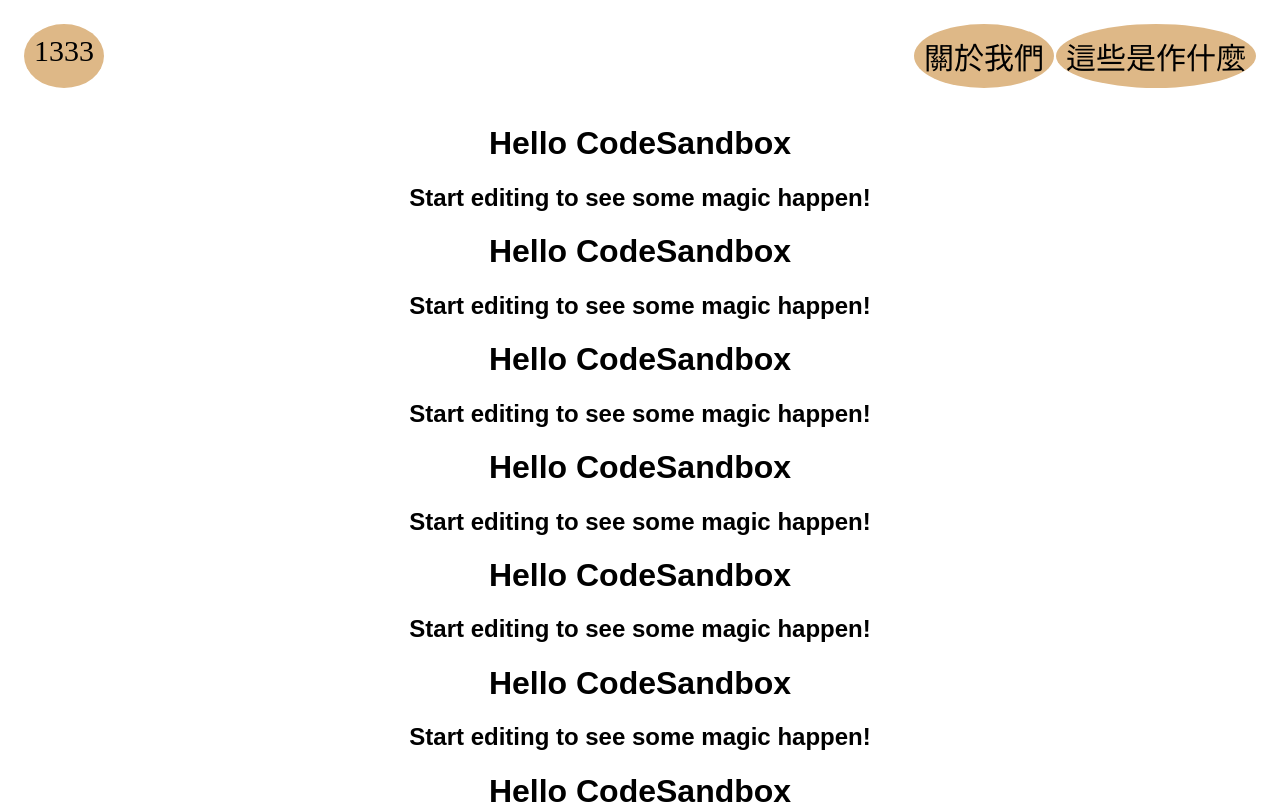
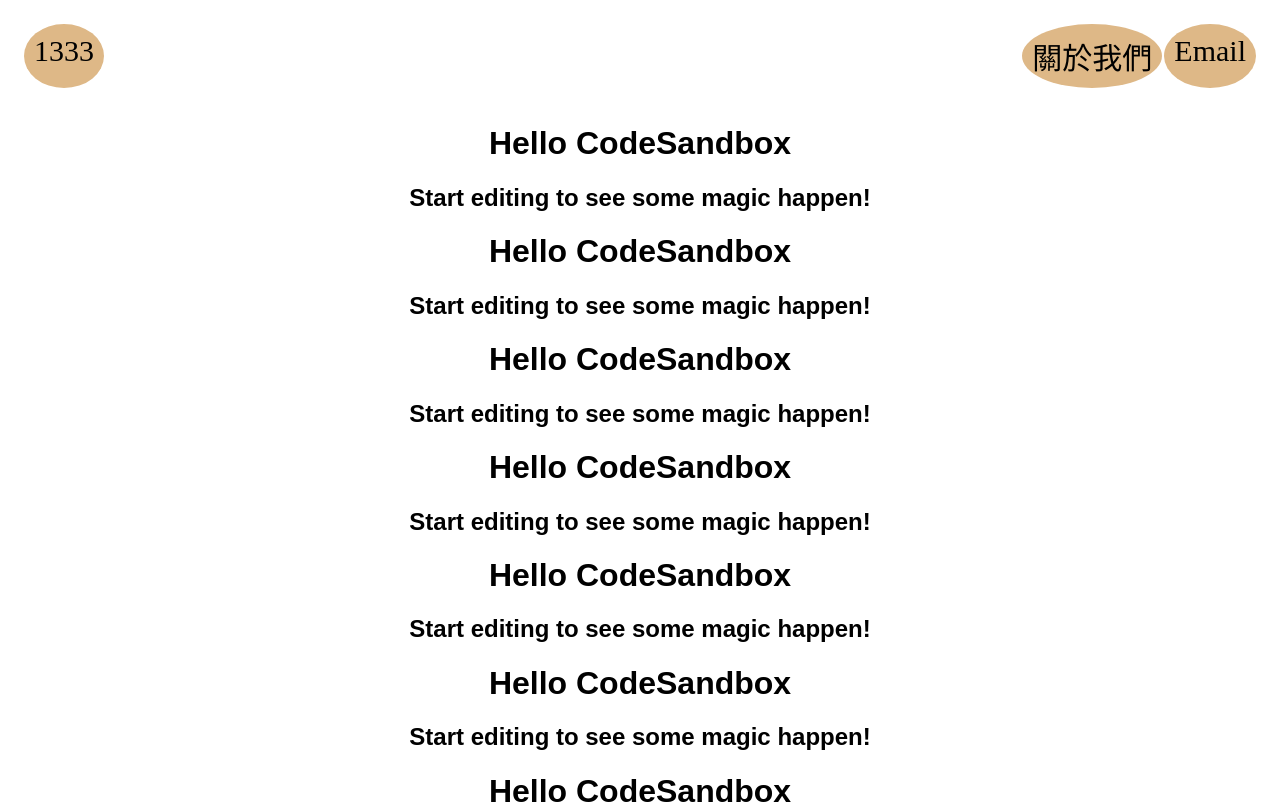
Before and after one commit to ImitatedSky/resume, a React (Create React App) app: page / in a window 1280 px wide. Shown: the top 804 px of the page. Built offline with nearby package versions, Linux system fonts and the light colour scheme.

Commit message:
Update 7 files

```diff
--- a/src/components/header.js
+++ b/src/components/header.js
@@ -53,7 +53,7 @@
         <div>
           關於我們<a href="https://ex.com"></a>
         </div>
-        <div>這些是作什麼</div>
+        <div>Email</div>
       </nav>
       <div></div>
     </>
```
Also changed, not shown: src/components/AboutMe.js (added), src/components/Contact.js (added), src/components/Project.js (added), src/components/Resume.js (added), 2 other files (tests, documents, lock files or other folders).
